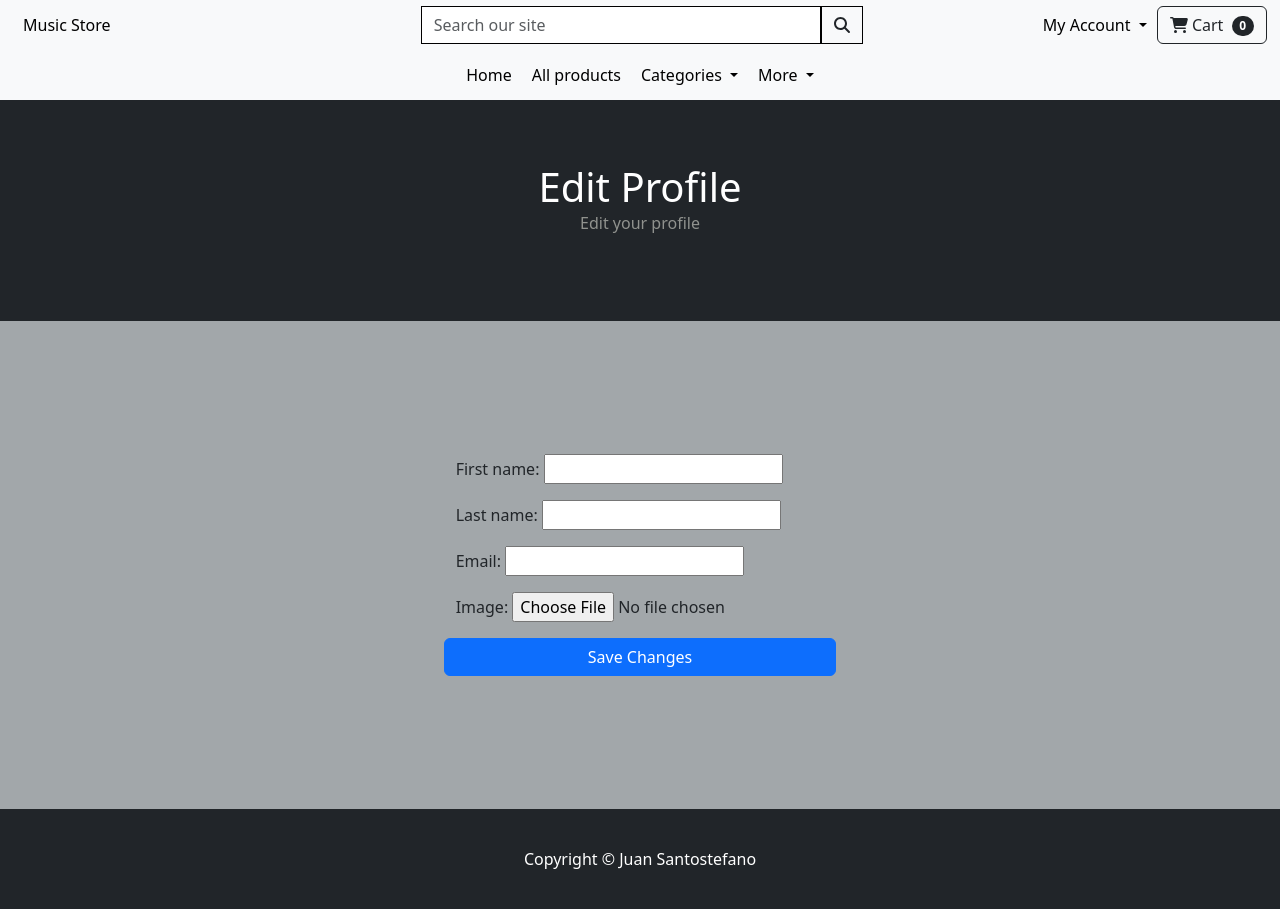
After one commit to jpsantostefano/music-store, a Django app: page /edit_profile/1 in a window 1280 px wide. The commit adds this page. Run offline with Django 5.2, Linux system fonts and the light colour scheme; the visitor is signed in with stand-in values (Sample User, id 1); data comes from the database, SQL or seed files in the repository; some libraries are stand-ins or nearby versions.

Commit message:
edit_profile.html created and working. No styled yet

```diff
--- a/static/css/style.css
+++ b/static/css/style.css
@@ -188,8 +188,9 @@ footer p {
 
 /******** PROFILE VIEW *********/
 .photo-profile{
-    margin-bottom: 50px;
-    padding-right: 30px;
+    padding-right: 60px;
+    display: flex;
+    align-items: center;
 }
 
 .profile-info{
@@ -199,7 +200,7 @@ footer p {
 .profile-card{
     margin-top: 30px;
     margin-bottom: 30px;
-    padding: 30px 30px;
+    padding: 30px 60px;
     background-color: white;
     border-radius: 10px;
 }
--- a/store/forms.py
+++ b/store/forms.py
@@ -1,2 +1,8 @@
 from django.contrib.auth.models import User
 from django import forms
+from .models import Profile
+
+class ProfileForm(forms.ModelForm):
+    class Meta:
+        model = Profile
+        fields = ['first_name','last_name','email', 'image']
--- /dev/null
+++ b/store/templates/account/edit_profile.html
@@ -0,0 +1,24 @@
+{% extends 'base.html' %}
+
+{% block content %}
+
+<!-- Header-->
+<header>
+    <div>
+        <h1>Edit Profile</h1>
+        <p>Edit your profile</p>
+    </div>
+</header>
+
+<section class="d-flex justify-content-center align-items-center">
+    <!-- Form Section-->
+    <form method="POST" enctype="multipart/form-data">
+        {% csrf_token %}
+        {{ form.as_p }}
+        <div class="row">
+            <button class="btn btn-primary btn-xl" type="submit">Save Changes</button>
+        </div>
+    </form>
+</section>
+
+{% endblock %}
--- a/store/urls.py
+++ b/store/urls.py
@@ -7,6 +7,7 @@ urlpatterns = [
     path('logout/', views.logout_user, name='logout'),
     path('register/', views.register_user, name='register'),
     path('profile_view/<int:pk>', views.profile_view, name='profile_view'),
+    path('edit_profile/<int:pk>', views.edit_profile, name='edit_profile'),
     path('about/', views.about, name='about'),
     path('careers/', views.careers, name='careers'),
     path('blog/', views.blog, name='blog'),
--- a/store/views.py
+++ b/store/views.py
@@ -4,6 +4,7 @@ from django.contrib.auth import authenticate, login, logout
 from django.contrib import messages
 from django.contrib.auth.models import User
 from django import forms
+from .forms import ProfileForm
 
 
 def category(request, cat):
@@ -23,6 +24,7 @@ def home(request):
     products = Product.objects.all()
     return render(request, 'home.html', {'products':products})
 
+# Account
 def sign_in(request):
     if request.method == "POST":
         username = request.POST['username']
@@ -58,7 +60,7 @@ def register_user(request):
         return redirect('home')
     return render(request, 'account/register.html')
 
-# search bar
+# Search bar
 def search(request):
     return render(request, 'search.html')
 
@@ -97,11 +99,11 @@ def edit_profile(request, pk):
             else:
                 # If it's a GET request, shows the edition form.
                 form = ProfileForm(instance=profile)
-            return render(request, 'edit_profile.html', {'form': form})
+            return render(request, 'account/edit_profile.html', {'form': form})
         else:
             # If the user is not permited to see this page.
             messages.error(request, "You don't have permission to edit this profile.")
-            return redirect('index')
+            return redirect('home')
     else:
         messages.error(request, "You must be logged in to see this page.")
-        return redirect('index')
+        return redirect('home')
```
Also changed, not shown: store/templates/account/profile_view.html (+3 -5 lines), media/media/abba.webp (added).
